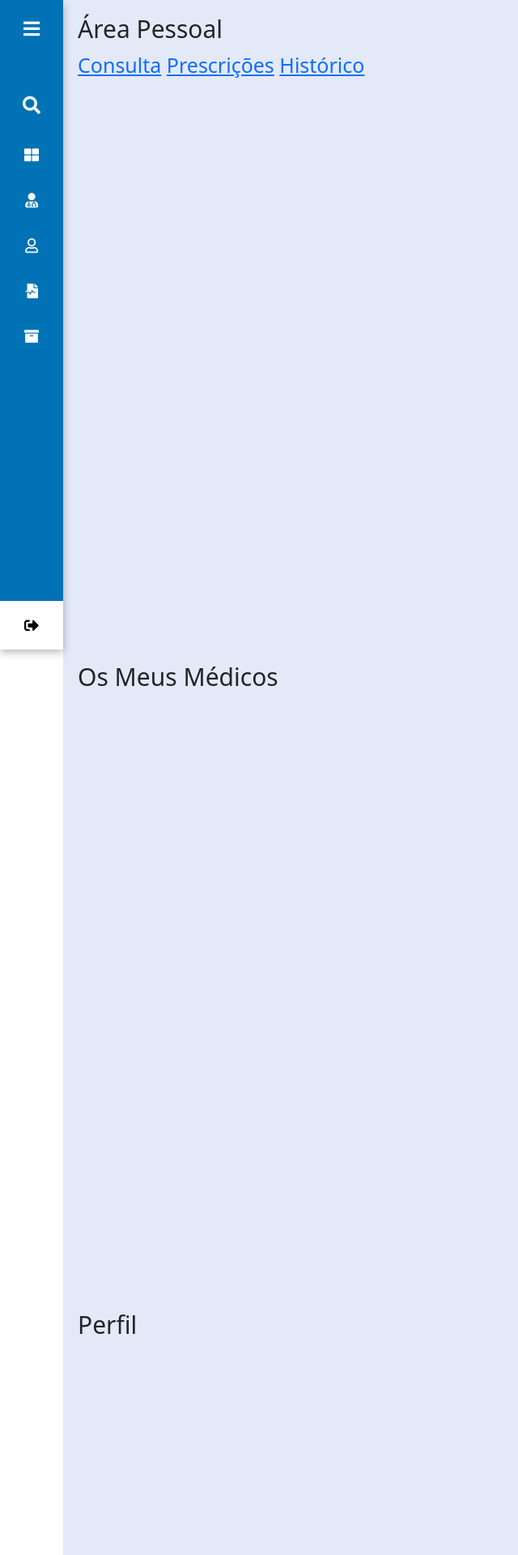
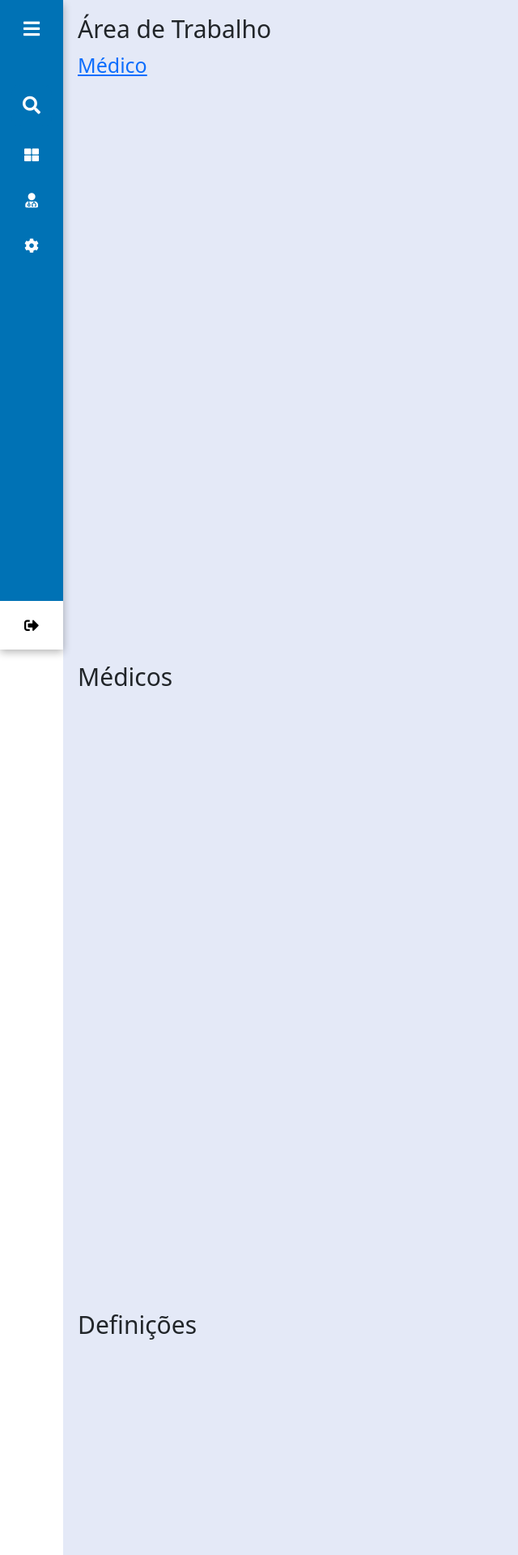
Before and after one commit to MauroFMN/PRAMA, a PHP site: page /interfaceusuario/hospital.php in a window 1280 px wide. Shown: the top 1920 px of the page at 81% size, without its empty margins (0-640 px from the left). Run offline with PHP 8.4, Linux system fonts and the light colour scheme.

Commit message:
Interface do Usuário

```diff
--- a/interfaceusuario/hospital.php
+++ b/interfaceusuario/hospital.php
@@ -23,44 +23,30 @@
                 <li>
                     <a href="#main">
                         <i class="fas fa-th-large"></i>
-                        <span class="links_name">Área Pessoal</span>
+                        <span class="links_name">Área de Trabalho</span>
                     </a>
-                    <span class="tooltip">Área Pessoal</span>
+                    <span class="tooltip">Área de Trabalho</span>
                 </li>
                 <li>
                     <a href="#medicos">
                         <i class="fas fa-user-md" ></i>
-                        <span class="links_name">Os Meus Médicos</span>
+                        <span class="links_name">Médicos</span>
                     </a>
-                    <span class="tooltip">Os Meus Médicos</span>
+                    <span class="tooltip">Médicos</span>
                 </li>
                 <li>
-                    <a href="#perfil">
-                        <i class="far fa-user" ></i>
-                        <span class="links_name">Perfil</span>
+                    <a href="#definições">
+                        <i class="fas fa-cog"></i>
+                        <span class="links_name">Definições</span>
                     </a>
-                    <span class="tooltip">Perfil</span>
-                </li>
-                <li>
-                    <a href="#prescricoes">
-                        <i class="fas fa-file-medical-alt" ></i>
-                        <span class="links_name">Prescrisções</span>
-                    </a>
-                    <span class="tooltip">Prescrisções</span>
-                </li>
-                <li>
-                    <a href="#historico">
-                        <i class="fas fa-archive" ></i>
-                        <span class="links_name">Histórico</span>
-                    </a>
-                    <span class="tooltip">Histórico</span>
+                    <span class="tooltip">definições</span>
                 </li>
                 <li class="profile">
                     <div class="profile-details">
                         <img src="" alt="">
                         <div class="name_job">
-                            <div class="name"><b>Mauro Neto</b></div>
-                            <div class="job">Dj</div>
+                            <div class="name"><b>Dir.Mauro Neto</b></div>
+                            <div class="job">Diretor Geral</div>
                         </div>
                     </div>
                     <a href="../index.php">
@@ -71,32 +57,20 @@
         </div>
         <section class="home-section" id="main">
             <div class="text">
-                <h2>Área Pessoal</h2>
+                <h2>Área de Trabalho</h2>
                 <div>
-                    <a href="">Consulta</a>
-                    <a href="">Prescrições</a>
-                    <a href="">Histórico</a>
+                    <a href="">Médico</a>
                 </div>
             </div>
         </section>
         <section class="home-section" id="medicos">
             <div class="text">
-                <h2>Os Meus Médicos</h2>
+                <h2>Médicos</h2>
             </div>
         </section>
-        <section class="home-section" id="perfil">
+        <section class="home-section" id="definições">
             <div class="text">
-                <h2>Perfil</h2>
-            </div>
-        </section>
-        <section class="home-section" id="prescricoes">
-            <div class="text">
-                <h2>Prescrições</h2>
-            </div>
-        </section>
-        <section class="home-section" id="historico">
-            <div class="text">
-                <h2>Histórico</h2>
+                <h2>Definições</h2>
             </div>
         </section>
         <script src="../js/script.js"></script>
--- a/interfaceusuario/index.php
+++ b/interfaceusuario/index.php
@@ -43,7 +43,7 @@
                 </li>
                 <li>
                     <a href="#prescricoes">
-                        <i class="fas fa-file-medical-alt" ></i>
+                        <i class="fas fa-notes-medical"></i>
                         <span class="links_name">Prescrisções</span>
                     </a>
                     <span class="tooltip">Prescrisções</span>
```
Also changed, not shown: interfaceusuario/medico.php (+17 -31 lines).
